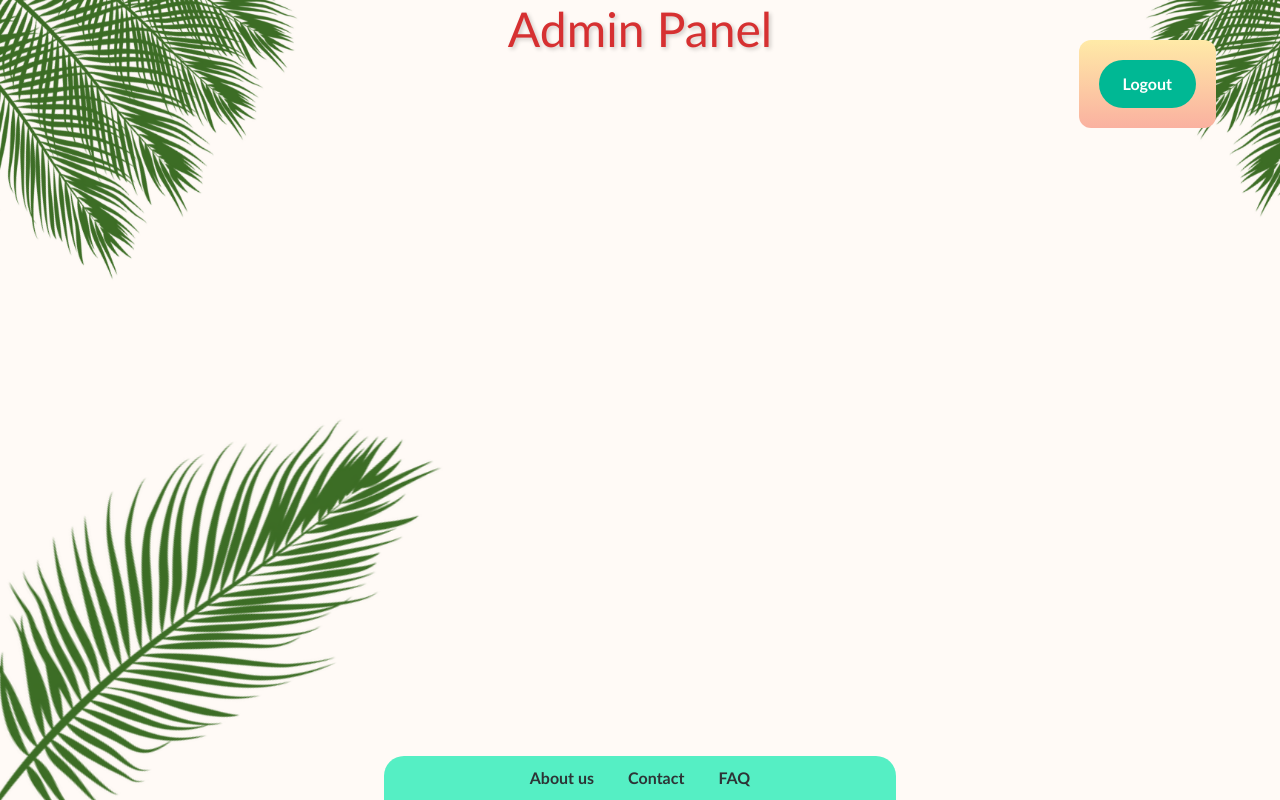
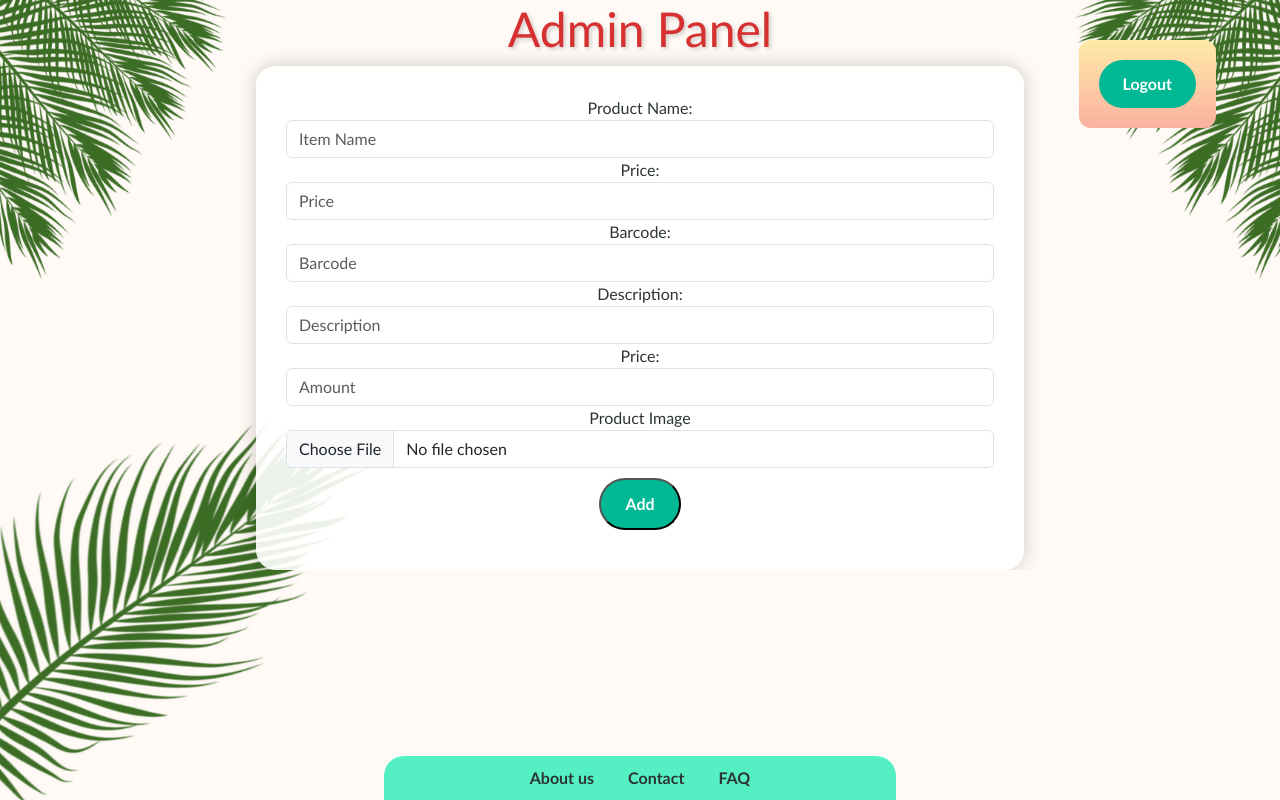
Before and after one commit to JanKotynia/FlaskShop, a Flask app: page /admin_panel in a window 1280 px wide. Run offline with Flask 3, Linux system fonts and the light colour scheme; some libraries are stand-ins or nearby versions.

Commit message:
products and dockerfiles

```diff
--- a/shop/__init__.py
+++ b/shop/__init__.py
@@ -10,7 +10,7 @@ load_dotenv()
 app = Flask(__name__)
 app.config['SQLALCHEMY_DATABASE_URI'] = os.getenv('SQLALCHEMY_DATABASE_URI')
 app.config['SECRET_KEY'] = os.getenv('SECRET_KEY')
-app.config['UPLOAD_FOLDER'] = os.path.join('static', 'static/images')
+app.config['UPLOAD_FOLDER'] = 'static/images'
 db = SQLAlchemy(app)
 bcrypt = Bcrypt(app)
 login_manager = LoginManager(app)
--- a/shop/forms.py
+++ b/shop/forms.py
@@ -38,4 +38,4 @@ class ItemForm(FlaskForm):
     amount = IntegerField(label="Price: ",validators=[DataRequired()])
     img = FileField('Product Image', validators=[FileAllowed(['jpg', 'png', 'jpeg'], 'Only images are allowed!')])
 
-    submit = SubmitField('Upload')
+    submit = SubmitField('Add')
--- a/shop/models.py
+++ b/shop/models.py
@@ -32,9 +32,6 @@ class Item(db.Model):
     name = db.Column(db.String(length=30), nullable=False, unique=True)
     price = db.Column(db.Integer(), nullable=False)
     barcode = db.Column(db.String(length=12), nullable=False, unique=True)
-    description = db.Column(db.String(length=1024), nullable=False, unique=True)
+    description = db.Column(db.String(length=1024))
     amount = db.Column(db.Integer(), nullable=False)
     img = db.Column(db.String(length=300))
-
-    def __repr__(self):
-        return f'Item {self.name}'
--- a/shop/routes.py
+++ b/shop/routes.py
@@ -1,16 +1,19 @@
+import os
+from fileinput import filename
+
 from flask_login import login_user, logout_user
-from sqlalchemy.sql.sqltypes import NULLTYPE
+from werkzeug.utils import secure_filename
 
 from shop import app
-from flask import render_template, flash, redirect, url_for, session
+from flask import render_template, flash, redirect, url_for, session, request
 from shop import db
-from shop.forms import RegisterForm, LoginForm
-from shop.models import User
-
+from shop.forms import RegisterForm, LoginForm, ItemForm
+from shop.models import User, Item
 
 
 @app.route("/", methods=['GET', 'POST'])
 def home():
+    items = Item.query.all()
     form_register = RegisterForm()
     if form_register.validate_on_submit():
         user_to_create = User(username=form_register.username.data,email_address=form_register.email_address.data,password=form_register.password1.data,prof_img=None)
@@ -33,23 +36,57 @@ def home():
                 attempted_password=form_login.password.data
         ):
             login_user(attempted_user)
+            session.pop('_flashes', None)
             flash(f'Success! You are logged in as: {attempted_user.username}', category='success')
             if attempted_user.username == "Admin":
                 return redirect(url_for('shop_admin'))
             else:
                 return redirect(url_for('shop'))
         else:
+            session.pop('_flashes', None)
             flash('Wrong username or password! Try again!', category='danger')
 
-    return render_template('welcome.html', form_login=form_login, form_register=form_register)
+    return render_template('welcome.html', form_login=form_login, form_register=form_register, items=items)
 
-@app.route("/shop")
+@app.route("/shop", methods=['GET'])
 def shop():
-    return render_template('main_page.html')
+    items = Item.query.all()
+    return render_template('main_page.html', items=items, db=db)
 
-@app.route("/admin_panel")
+@app.route('/buy/<int:item_id>', methods=['POST'])
+def buy_item(item_id):
+    item = Item.query.get_or_404(item_id)
+    db.session.delete(item)
+    db.session.commit()
+    return redirect(url_for('shop'))
+
+
+@app.route("/admin_panel", methods=['GET', 'POST'])
 def shop_admin():
-    return render_template('admin_panel.html')
+    form_item = ItemForm()
+    if form_item.validate_on_submit():
+        image = form_item.img.data
+        print(image)
+        print(form_item.img.default)
+        if image:
+            item_to_create = Item(name = form_item.name.data,
+                              price = form_item.price.data, barcode = form_item.barcode.data,
+                              description = form_item.description.data, amount = form_item.amount.data, img = image)
+        else:
+            item_to_create = Item(name = form_item.name.data,
+                              price = form_item.price.data, barcode = form_item.barcode.data,
+                              description = form_item.description.data, amount = form_item.amount.data, img = None)
+        db.session.add(item_to_create)
+        db.session.commit()
+        print("item created")
+        flash("Item added!", category='success')
+
+    if form_item.errors != {}:
+        for err_msg in form_item.errors.values():
+            print("err_item")
+            flash(f'Create item ERROR: {err_msg}', category='danger')
+
+    return render_template('admin_panel.html', form_item=form_item)
 
 @app.route('/logout')
 def logout_page():
--- a/shop/static/styles.css
+++ b/shop/static/styles.css
@@ -1,17 +1,17 @@
 html, body {
-  background: url("images/back.png");
+  background: url("images/back.png") no-repeat center center fixed;
   background-size: cover;
   font-family: 'Trebuchet MS', sans-serif;
   color: #2d3436;
-  height: 100%;
   margin: 0;
   padding: 0;
+  min-height: 100%;
+  overflow-y: auto;
 }
 
 .container {
   text-align: center;
   max-width: 60%;
-  height: 100%;
   margin: 0 auto;
   padding: 30px;
   background-color: rgba(255, 255, 255, 0.9);
@@ -73,7 +73,6 @@ footer {
   top: 5%;
   left: 5%;
   padding: 40px;
-  background-color: linear-gradient(to bottom, #ffeaa7, #fab1a0);
   height: 50vh;
   width: 40%;
   text-align: center;
@@ -136,3 +135,23 @@ footer {
 .modal-footer {
   border-top: none;
 }
+
+.shop-panel{
+  position: relative;
+  top: 15%;
+  left: 10%;
+  padding: 40px;
+  width: 40%;
+  text-align: center;
+  background: linear-gradient(to bottom, #ffeaa7, #fab1a0);
+  border-radius: 20px;
+}
+
+.container-info{
+  background-color: #eae0d2;
+  display: flex;
+  align-items: center;
+  justify-content: space-between;
+  margin: 5px;
+  border-radius: 10px;
+}
--- a/shop/templates/admin_panel.html
+++ b/shop/templates/admin_panel.html
@@ -3,4 +3,30 @@
 
 {% block content %}
   <h1>Admin Panel</h1>
+
+<div class="container">
+    <form method="POST" >
+    {{ form_item.hidden_tag() }}
+
+    {{ form_item.name.label() }}
+    {{ form_item.name(class="form-control", placeholder="Item Name") }}
+
+    {{ form_item.price.label() }}
+    {{ form_item.price(class="form-control", placeholder="Price") }}
+
+    {{ form_item.barcode.label() }}
+    {{ form_item.barcode(class="form-control", placeholder="Barcode") }}
+
+    {{ form_item.description.label() }}
+    {{ form_item.description(class="form-control", placeholder="Description") }}
+
+    {{ form_item.amount.label() }}
+    {{ form_item.amount(class="form-control", placeholder="Amount") }}
+
+    {{ form_item.img.label() }}
+    {{ form_item.img(class="form-control", placeholder="Img") }}
+
+    {{ form_item.submit(class="nav-button") }}
+    </form>
+  </div>
 {% endblock %}
--- a/shop/templates/base_main_page.html
+++ b/shop/templates/base_main_page.html
@@ -8,6 +8,16 @@
       <link rel="stylesheet" href="{{ url_for('static', filename='styles.css') }}">
   </head>
   <body>
+  {% with messages = get_flashed_messages(with_categories=true) %}
+    {% if messages %}
+        {% for category, message in messages %}
+          <div class="alert alert-{{ category }} alert-dismissible" role="alert">
+              {{ message }}
+              <button type="button" class="btn-close" data-bs-dismiss="alert"></button>
+          </div>
+        {% endfor %}
+    {% endif %}
+  {% endwith %}
 
     <div class="container-prof">
        {{ current_user.username }}
@@ -24,6 +34,16 @@
       <a href="{{ url_for('home') }}" class="nav-reff">Contact</a>
       <a href="" class="nav-reff">FAQ</a>
     </footer>
-    <script src="https://cdn.jsdelivr.net/npm/bootstrap@5.3.3/dist/js/bootstrap.bundle.min.js"></script>
+    <script src="https://cdn.jsdelivr.net/npm/bootstrap@5.3.3/dist/js/bootstrap.bundle.min.js">
+      function buyItem(itemId) {
+      fetch(`/buy/${itemId}`, { method: 'POST' })
+        .then(response => {
+          if (response.ok) {
+            alert('Item bought!');
+            location.reload();
+          }
+        });
+      }
+    </script>
   </body>
 </html>
--- a/shop/templates/includes/modal_login.html
+++ b/shop/templates/includes/modal_login.html
@@ -1,4 +1,4 @@
-{% extends 'includes/modal_base.html' %}
+{% extends 'includes/modal_user_base.html' %}
 
 {% block id %} id="Modal-Login" {% endblock %}
 
--- a/shop/templates/includes/modal_register.html
+++ b/shop/templates/includes/modal_register.html
@@ -1,4 +1,4 @@
-{% extends 'includes/modal_base.html' %}
+{% extends 'includes/modal_user_base.html' %}
 
 {% block id %} id="Modal-Register" {% endblock %}
 
--- a/shop/templates/welcome.html
+++ b/shop/templates/welcome.html
@@ -36,9 +36,9 @@
     <div class="images-container">
       {% for i in range(4) %}
         <div class="image-box">
-          <img src="{{ url_for('static', filename='images/img_example.png') }}" alt="Image {{ i + 1 }}">
-          <p class="mt-2 mb-1">Text {{ i + 1 }}</p>
-          <p class="mt-1 mb-1">Price {{ i + 1 }}</p>
+          <img src="{{ url_for('static', filename='images/img_example.png') }}" alt="Image {{ items[i].name }}">
+          <p class="mt-2 mb-1">{{ items[i].name }}</p>
+          <p class="mt-1 mb-1">{{ items[i].price }} $</p>
         </div>
       {% endfor %}
     </div>
```
Also changed, not shown: db_sql_querry.py (+12 -3 lines), requirements.txt (added, +7 -0 lines), shop/templates/main_page.html (+18 -0 lines), instance/shop.db, shop/templates/includes/modal_user_base.html (renamed from shop/templates/includes/modal_base.html), 1 other file.
